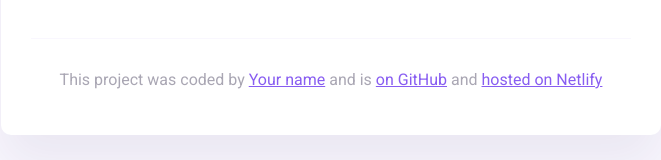
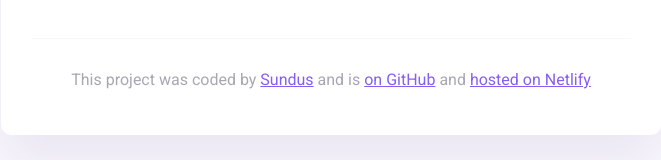
Before and after one commit to Sundusxx/Week-6-Homework, a website built with Parcel: page index.html in a window 1280 px wide. Shown: the part 325-485 px from the top of the page, without its empty margins (309-970 px from the left). Built offline with nearby package versions, Linux system fonts and the light colour scheme.

Commit message:
Changed the name

```diff
--- a/index.html
+++ b/index.html
@@ -47,7 +47,7 @@
       <footer>
         <p>
           This project was coded by
-          <a href="#" target="_blank">Your name</a> and is
+          <a href="#" target="_blank">Sundus</a> and is
           <a href="#" target="_blank"> on GitHub</a> and
           <a href="#" target="_blank">hosted on Netlify</a>
         </p>
```
